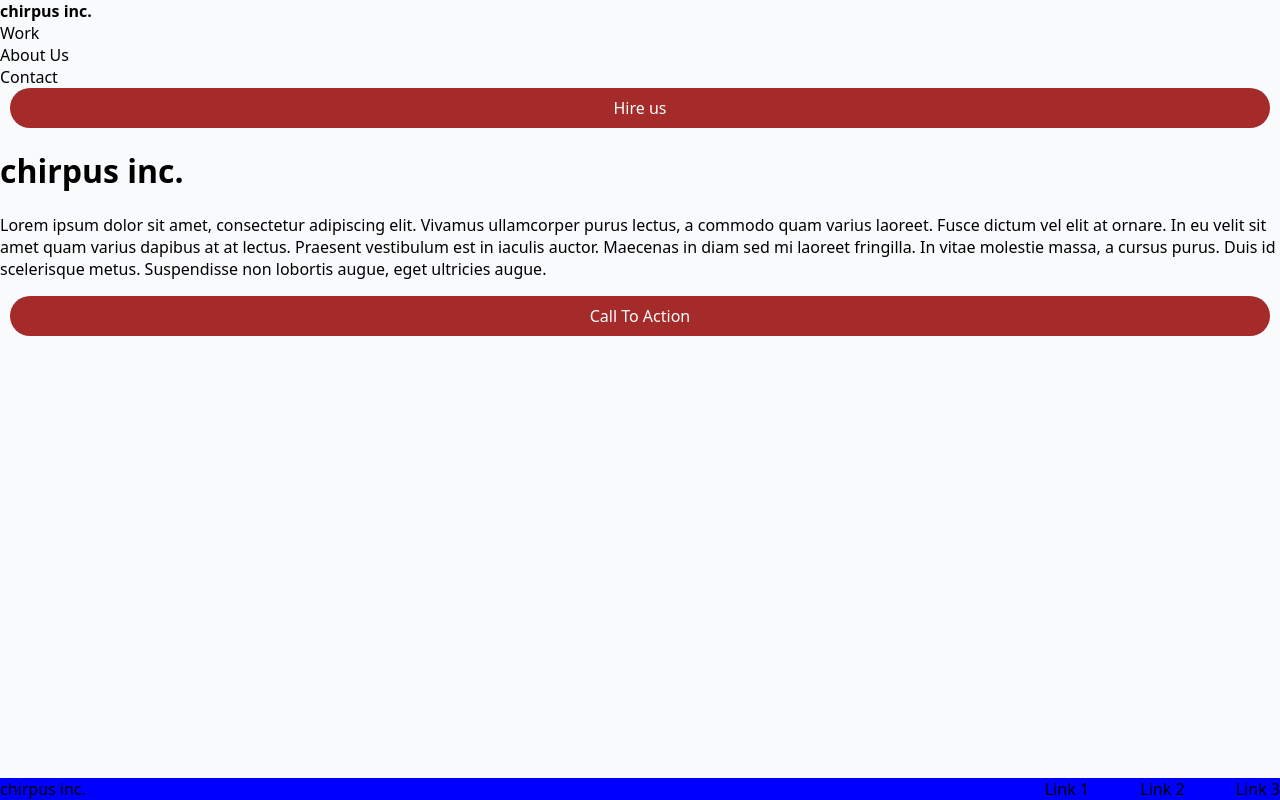
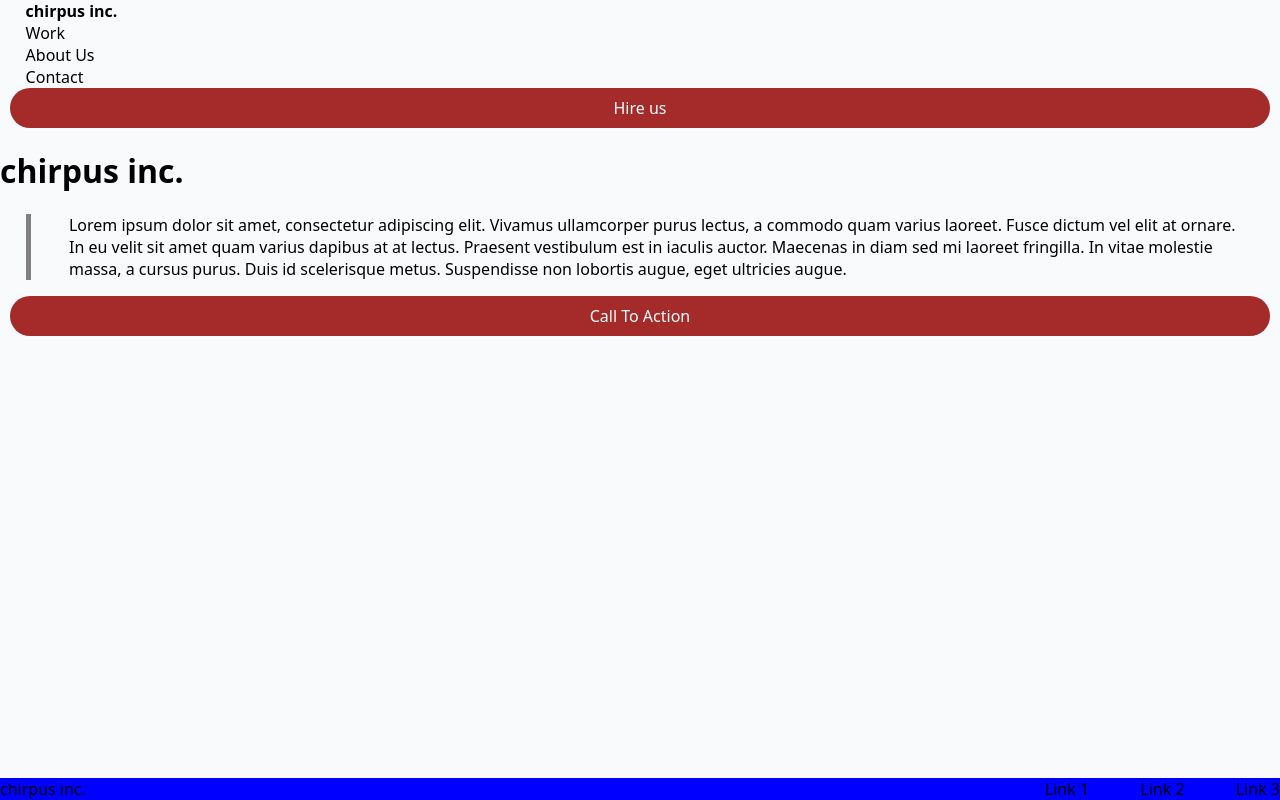
Before and after one commit to Brett-Jones/GC_Labs, a plain HTML site: page lab-3/index.html in a window 1280 px wide. Drawn offline with Linux system fonts and the light colour scheme.

Commit message:
adding border, margin, padding to <p>

```diff
--- a/lab-3/index.css
+++ b/lab-3/index.css
@@ -10,15 +10,22 @@ body{
 }
 .title{
     font-weight: bold;
+    margin-left: 2%;
 
 }
 
 .header-links{
+    margin-left: 2%;
     display: grid;
     grid-column: auto;
 
+}
 
-
+p{
+    border-left: 5px solid grey;
+    padding-left: 3%;
+    margin-left: 2%;
+    margin-right: 2%;
 }
 
 .bold-links{
```
